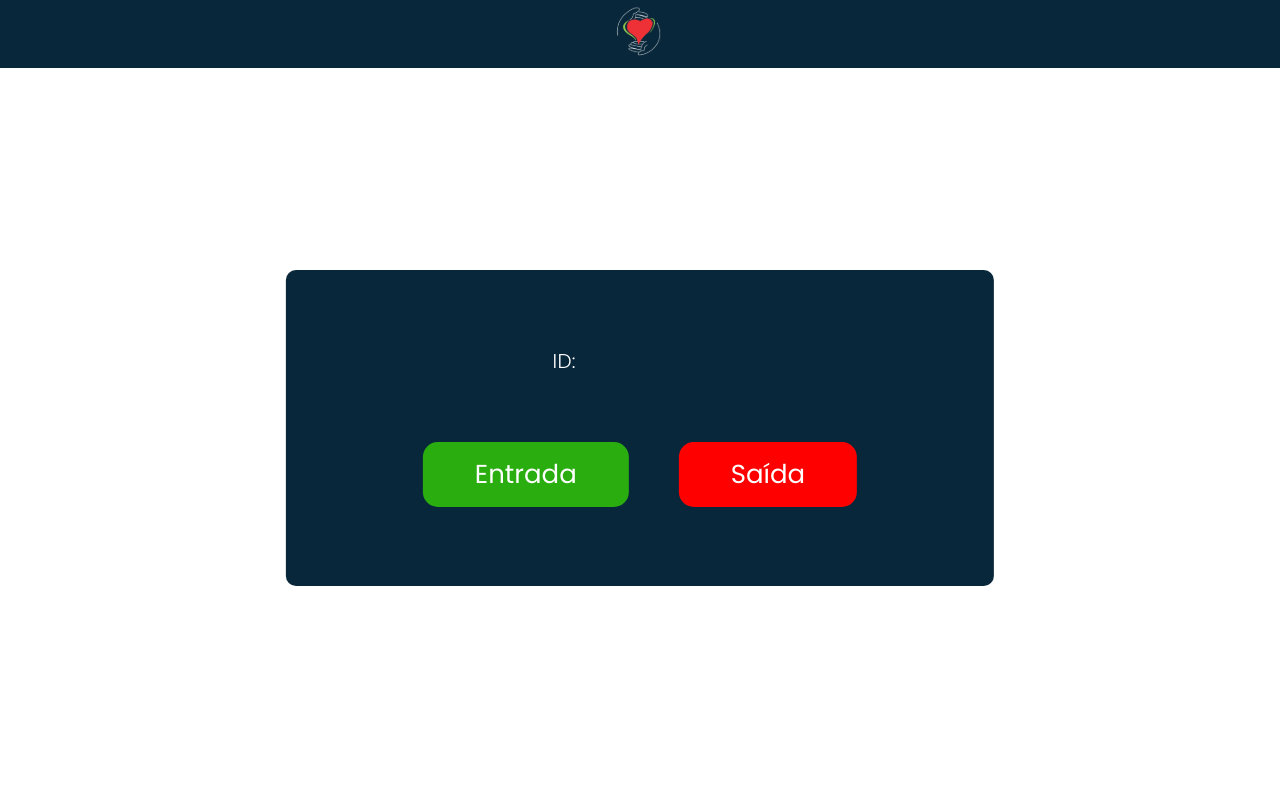
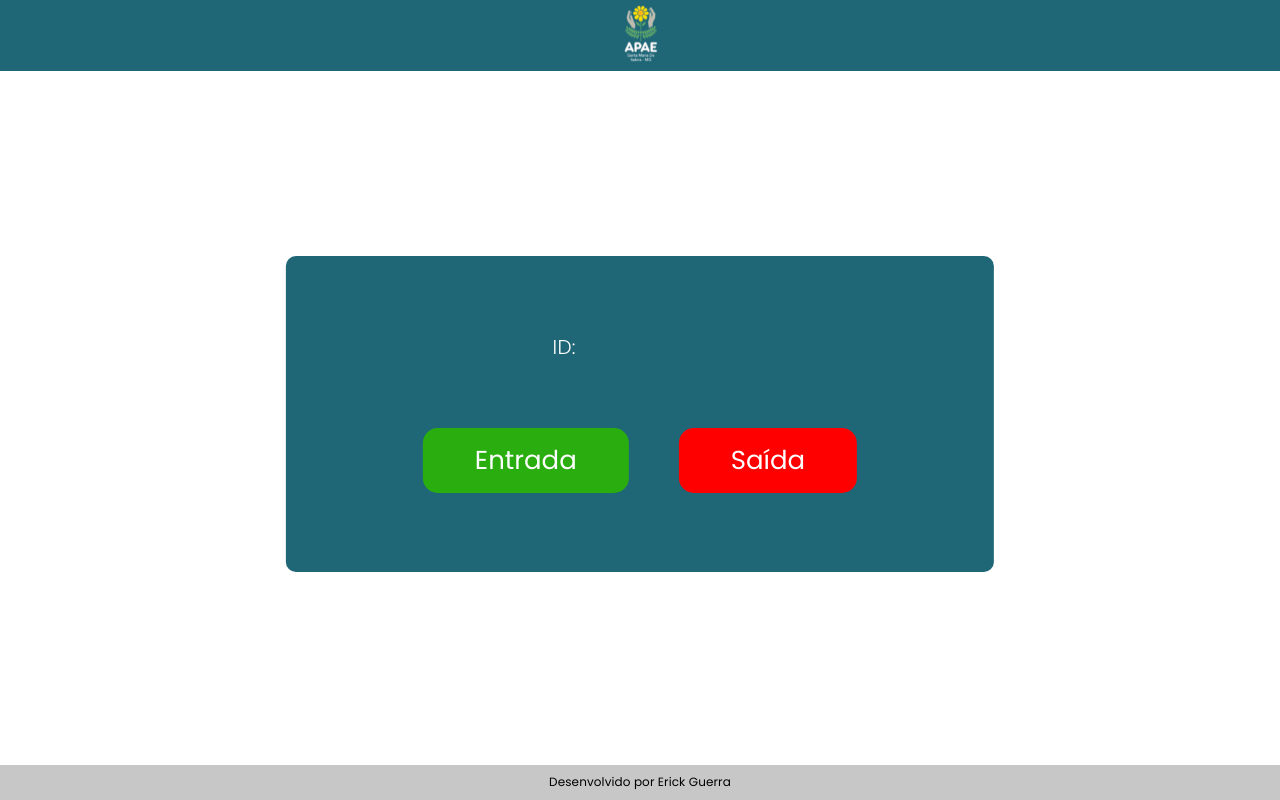
Before and after one commit to EGuerra7/FrontPonto, an Angular app: page /pontoEletronico in a window 1280 px wide. Built offline with nearby package versions, Linux system fonts and the light colour scheme; no server answers.

Commit message:
resolvendo bugs

```diff
--- a/src/app/app.config.ts
+++ b/src/app/app.config.ts
@@ -14,5 +14,5 @@ export const appConfig: ApplicationConfig = {
     provideToastr({
       positionClass:"toast-bottom-right",
       preventDuplicates: true
-    }), ]
+    }), provideAnimationsAsync(), ]
 };
--- a/src/app/components/ponto-principal/ponto-principal.component.html
+++ b/src/app/components/ponto-principal/ponto-principal.component.html
@@ -17,3 +17,4 @@
     </main>
   </app-bluebox>
 </main>
+<app-footer></app-footer>
--- a/src/app/components/ponto-principal/ponto-principal.component.ts
+++ b/src/app/components/ponto-principal/ponto-principal.component.ts
@@ -10,6 +10,7 @@ import { Usuario } from '../model/usuario.model';
 import { RfidService } from '../service/rfid.service';
 import { interval, Subscription } from 'rxjs';
 import { CommonModule } from '@angular/common';
+import { FooterComponent } from "../shared/footer/footer.component";
 
 
 
@@ -19,7 +20,7 @@ import { CommonModule } from '@angular/common';
   selector: 'app-ponto-principal',
   standalone: true,
   imports: [BlueboxComponent, HeaderComponent,
-    ReactiveFormsModule, CommonModule],
+    ReactiveFormsModule, CommonModule, FooterComponent],
   templateUrl: './ponto-principal.component.html',
   styleUrl: './ponto-principal.component.css'
 })
@@ -62,7 +63,7 @@ export class PontoPrincipalComponent implements OnInit {
 
           this.pontoForm.get('usuarioRfid')?.setValue(this.ultimoRfid);
 
-        if(response != "" && typeof window !== 'undefined'){
+          if (response != "" && typeof window !== 'undefined') {
             setTimeout(() => {
               window.location.reload();
             }, 4000);
--- a/src/app/components/shared/bluebox/bluebox.component.css
+++ b/src/app/components/shared/bluebox/bluebox.component.css
@@ -1,5 +1,5 @@
 .bluebox-container{
-  margin-top: 2em;
+  margin: 1em 0;
   position: absolute;
   top: 50%;
   left: 50%;
@@ -22,10 +22,3 @@
     padding: 37px 35px;
   }
 }
-@media (width <= 390px){
-  .bluebox-container{
-    padding: 0;
-    left: 0;
-
-  }
-}
--- a/src/app/components/shared/header/header.component.css
+++ b/src/app/components/shared/header/header.component.css
@@ -24,6 +24,10 @@
   }
 }
 
+.button_img img{
+  width: 37px;
+}
+
 .header_container_nav{
   display: flex;
   flex-direction: row;
--- a/src/app/components/shared/header/header.component.html
+++ b/src/app/components/shared/header/header.component.html
@@ -5,7 +5,7 @@
 
   <nav *ngIf="showNav" class="header_container_nav">
     <button [routerLink]="['/pontos']" routerLinkActive="router-link-active" >Pontos</button>
-    <button [routerLink]="['/retroativo']" routerLinkActive="router-link-active">Retroativo</button>
-    <button [routerLink]="['/relatorio']" routerLinkActive="router-link-active">Relatório</button>
+    <button [routerLink]="['/retroativo']" routerLinkActive="router-link-active">Restroativo</button>
+    <button [routerLink]="['/relatorio']" routerLinkActive="router-link-active">Colaboradores</button>
   </nav>
 </header>
--- a/src/styles.css
+++ b/src/styles.css
@@ -3,7 +3,7 @@
 @import 'ngx-toastr/toastr';
 
 :root{
-  --cor-principal: #08273A;
+  --cor-principal: #1F6777;
   --cor-secundaria: #FFFFFF;
   --cor-texto: #000000;
   --fonte: "Poppins", sans-serif;
@@ -14,10 +14,3 @@ html, body{
   width: 100%;
   font-family: var(--fonte);
 }
-
-html, body { height: 100%; }
-body { margin: 0; font-family: Roboto, "Helvetica Neue", sans-serif; }
-
-
-html, body { height: 100%; }
-body { margin: 0; font-family: Roboto, "Helvetica Neue", sans-serif; }
```
Also changed, not shown: package.json (line endings or trailing spaces), src/assets/Logo Fund Branca 1.svg, src/assets/background.png. Lines whose indentation alone changed are shown as unchanged.
